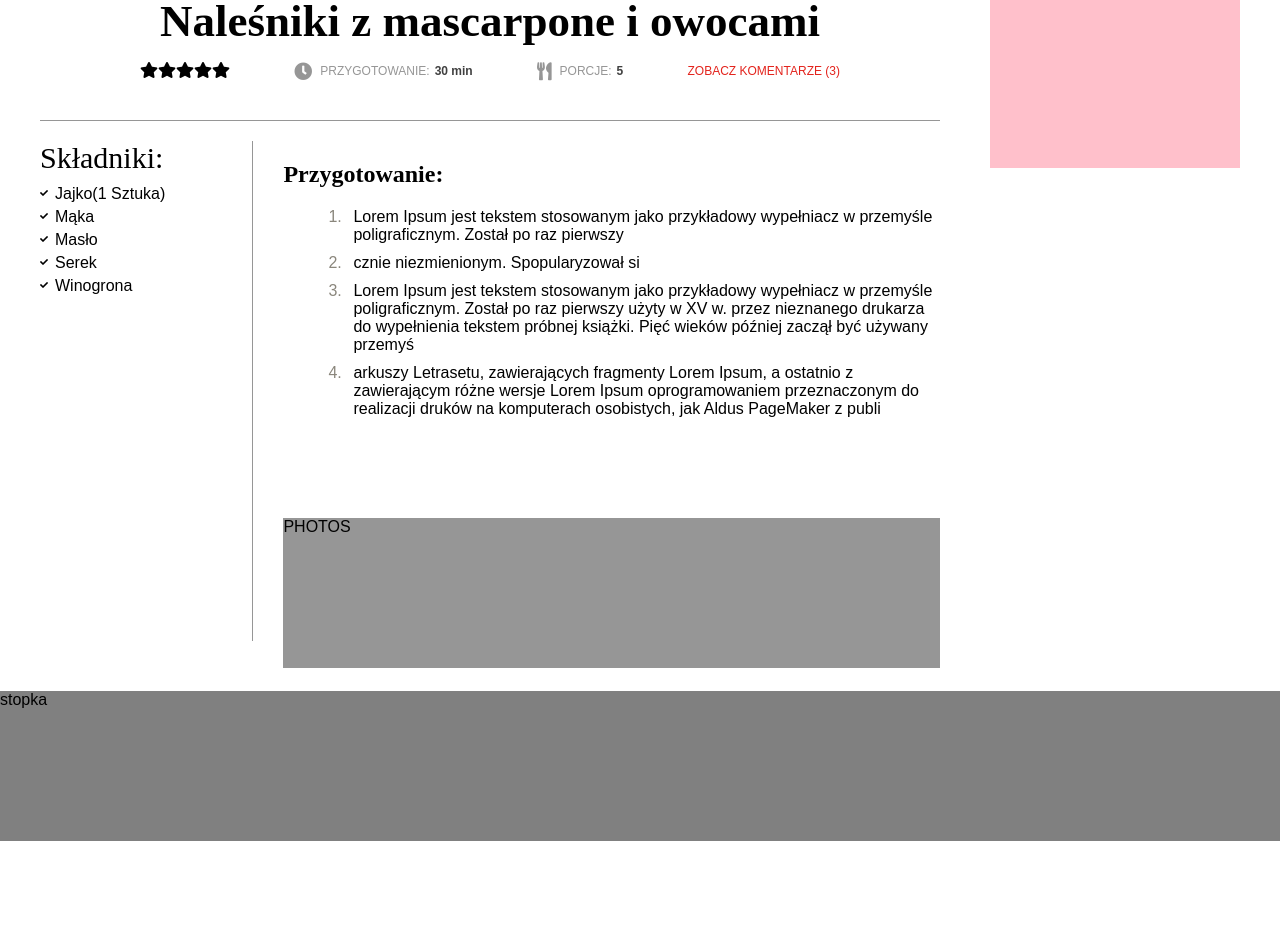
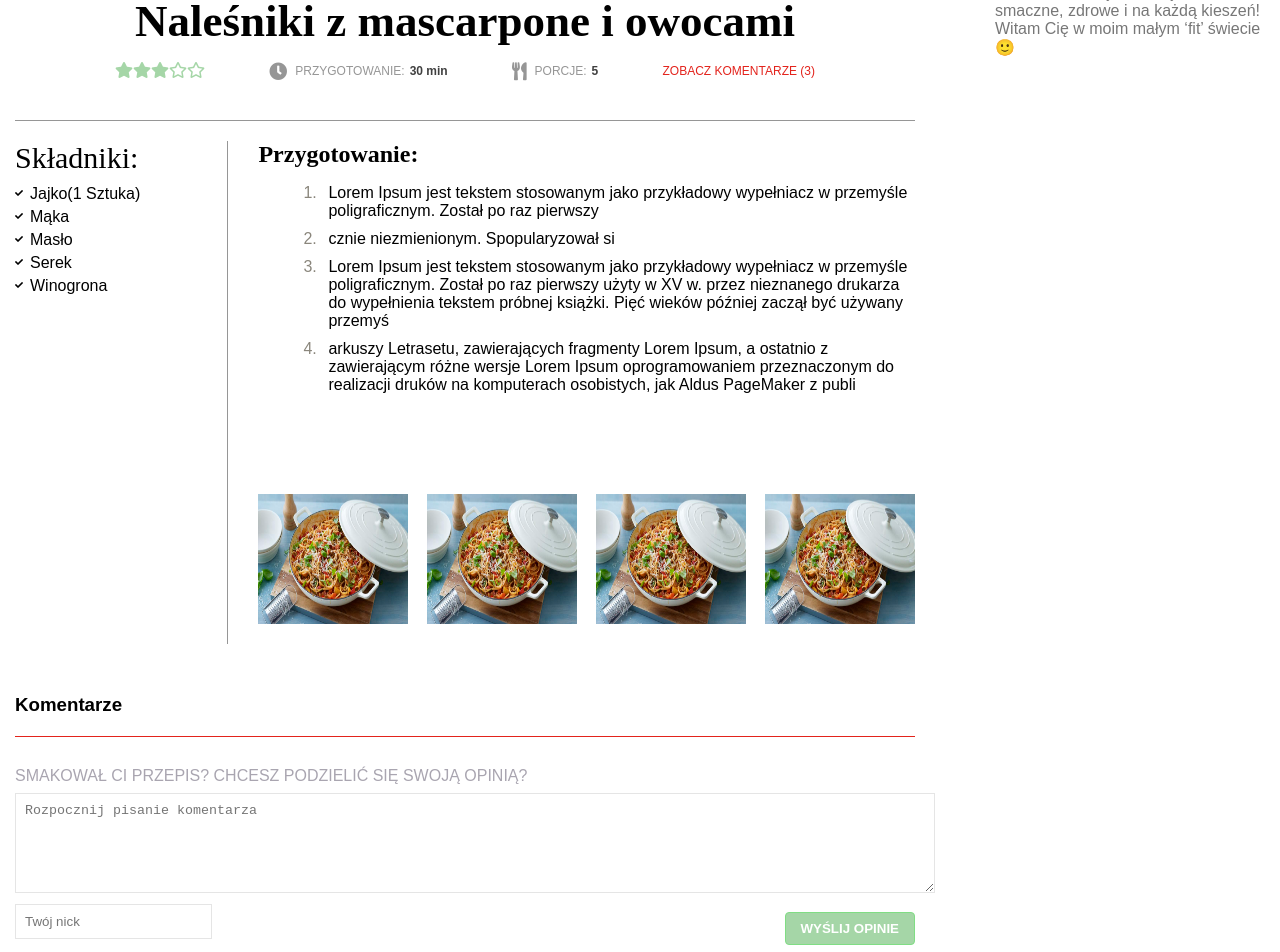
Before and after one commit to WuMat/nutritionist-Front, a React (Create React App) app: page /viewRecipe in a window 1280 px wide. Shown: the part 720-1672 px from the top of the page. Before the commit the page ends 1571 px from the top, so only its background shows below. Built offline with nearby package versions, Linux system fonts and the light colour scheme.

Commit message:
add Rating

```diff
--- a/src/components/CardHome/CardHome.tsx
+++ b/src/components/CardHome/CardHome.tsx
@@ -1,4 +1,5 @@
 import React from "react";
+import Rating from "../Rating/Rating";
 import "./cardHome.scss";
 
 interface CardHomeProps {
@@ -17,7 +18,9 @@ const CardHome = ({ kat, title }: CardHomeProps) => {
           <div className="CardHome__kategoria">
             KATEGORIA: <span>{kat.toUpperCase()}</span>
           </div>
-          <div className="CardHome__rating">rating</div>
+          <div className="CardHome__rating">
+            <Rating val={2} quantity={5} />
+          </div>
         </div>
         <div className="CardHome__title">{title.toUpperCase()}</div>
         <div className="CardHome__description">
--- /dev/null
+++ b/src/components/Rating/Rating.tsx
@@ -0,0 +1,73 @@
+import React, { useState } from "react";
+
+import "./rating.scss";
+
+interface RatingProps {
+  val: number;
+  quantity: number;
+}
+
+interface StateRating {
+  data: boolean[];
+}
+
+const quntityStars = (val: number, quantity: number) => {
+  const allArr = [];
+  const fillStars = Math.round(val);
+
+  for (let i = 0; i < fillStars; i++) {
+    allArr.push(false);
+  }
+
+  const emptyStarts = quantity - fillStars;
+  for (let i = 0; i < emptyStarts; i++) {
+    allArr.push(true);
+  }
+  return allArr;
+};
+
+const Rating = ({ val, quantity }: RatingProps) => {
+  const [stars, setStars] = useState<StateRating>({
+    data: quntityStars(val, quantity)
+  });
+
+  const mouseEnter = (i: number) => {
+    setStars({ data: quntityStars(i + 1, quantity) });
+  };
+
+  const mouseLeave = () => {
+    setStars({ data: quntityStars(val, quantity) });
+  };
+
+  const handleClick = (i: number) => {
+    console.log(i + 1);
+  };
+
+  return (
+    <>
+      <div className="rating">
+        {stars.data.map((val, i) =>
+          val ? (
+            <i
+              key={i}
+              className="far fa-star"
+              onMouseEnter={() => mouseEnter(i)}
+              onMouseLeave={mouseLeave}
+              onClick={() => handleClick(i)}
+            />
+          ) : (
+            <i
+              key={i}
+              className="fas fa-star"
+              onMouseEnter={() => mouseEnter(i)}
+              onMouseLeave={mouseLeave}
+              onClick={() => handleClick(i)}
+            />
+          )
+        )}
+      </div>
+    </>
+  );
+};
+
+export default Rating;
--- /dev/null
+++ b/src/components/Rating/rating.scss
@@ -0,0 +1,5 @@
+.rating {
+  i {
+    color: #a5d6a7;
+  }
+}
--- a/src/index.scss
+++ b/src/index.scss
@@ -11,6 +11,12 @@ code {
     monospace;
 }
 
-p {
+p,
+h1,
+h2,
+h3,
+h4,
+h5,
+h6 {
   margin: 0;
 }
--- a/src/layout/layout.scss
+++ b/src/layout/layout.scss
@@ -11,7 +11,7 @@
   opacity: 0.5;
 }
 .layout__body {
-  width: 1200px;
+  width: 1250px;
   margin: 50px auto;
   display: flex;
   justify-content: space-between;
@@ -20,7 +20,7 @@
   width: 900px;
 }
 .layout__info {
-  width: 250px;
+  width: 270px;
 }
 .bottom {
   height: 150px;
@@ -31,7 +31,8 @@
   text-align: center;
 }
 .info__fot {
-  background-color: pink;
+  font-family: "Muli", sans-serif;
+  color: #777;
   width: 100%;
   height: 400px;
   margin: 20px 0;
--- a/src/layout/layout.tsx
+++ b/src/layout/layout.tsx
@@ -23,7 +23,16 @@ const Layout = ({ children }: LayoutProps) => {
         <div className="layout__content">{children}</div>
         <div className="layout__info">
           <div className="info__title">O mnie</div>
-          <div className="info__fot" />
+          <div className="info__fot">
+            Cześć! Nazywam się Patrycja i z zawodu jestem dietetykiem
+            klinicznym. Na co dzień pomagam ludziom w walce o lepszą sylwetkę,
+            samopoczucie i przede wszystkim zdrowie! Nie chodzę na skróty – nie
+            znajdziesz u mnie diet cud, głodówek i innych wynalazków. Tylko
+            racjonalna i zbilansowana dieta daje trwałe efekty. A prywatnie
+            jestem miłośniczką zwierząt, dobrej kawy i książek. Poza tym
+            udowadniam każdemu, że fit jedzenie jest smaczne, zdrowe i na każdą
+            kieszeń! Witam Cię w moim małym ‘fit’ świecie 🙂
+          </div>
         </div>
       </div>
       <div className="bottom">stopka</div>
--- a/src/pages/ViewOneRecipe/ViewOneRecipe.tsx
+++ b/src/pages/ViewOneRecipe/ViewOneRecipe.tsx
@@ -1,5 +1,6 @@
 import React from "react";
 import "./viewOneRecipe.scss";
+import Rating from "../../components/Rating/Rating";
 
 import Ingredient from "../../components/Ingredient/Ingredient";
 
@@ -15,11 +16,7 @@ const ViewOneRecipe = () => {
         <p className="topWrapper__title">Naleśniki z mascarpone i owocami</p>
         <div className="topWrapper__Details">
           <div className="rating">
-            <i className="fas fa-star" />
-            <i className="fas fa-star" />
-            <i className="fas fa-star" />
-            <i className="fas fa-star" />
-            <i className="fas fa-star" />
+            <Rating val={3} quantity={5} />
           </div>
           <div className="details__time">
             <i className="fas fa-clock" /> PRZYGOTOWANIE: <span> 30 min</span>
@@ -30,7 +27,7 @@ const ViewOneRecipe = () => {
           <div className="details__comments">ZOBACZ KOMENTARZE (3)</div>
         </div>
       </div>
-
+      <div>
         <div className="bottomWrapper">
           <div className="bottomWrapper__ingredients">
             <p className="ingredients__Title">Składniki:</p>
@@ -44,24 +41,49 @@ const ViewOneRecipe = () => {
             <h2>Przygotowanie:</h2>
             <ul>
               <li>
-              Lorem Ipsum jest tekstem stosowanym jako przykładowy wypełniacz w
-              przemyśle poligraficznym. Został po raz pierwszy
+                Lorem Ipsum jest tekstem stosowanym jako przykładowy wypełniacz
+                w przemyśle poligraficznym. Został po raz pierwszy
               </li>
               <li>cznie niezmienionym. Spopularyzował si</li>
               <li>
-              Lorem Ipsum jest tekstem stosowanym jako przykładowy wypełniacz w
-              przemyśle poligraficznym. Został po raz pierwszy użyty w XV w.
-              przez nieznanego drukarza do wypełnienia tekstem próbnej książki.
-              Pięć wieków później zaczął być używany przemyś
+                Lorem Ipsum jest tekstem stosowanym jako przykładowy wypełniacz
+                w przemyśle poligraficznym. Został po raz pierwszy użyty w XV w.
+                przez nieznanego drukarza do wypełnienia tekstem próbnej
+                książki. Pięć wieków później zaczął być używany przemyś
               </li>
               <li>
-              arkuszy Letrasetu, zawierających fragmenty Lorem Ipsum, a ostatnio
-              z zawierającym różne wersje Lorem Ipsum oprogramowaniem
-              przeznaczonym do realizacji druków na komputerach osobistych, jak
-              Aldus PageMaker z publi
+                arkuszy Letrasetu, zawierających fragmenty Lorem Ipsum, a
+                ostatnio z zawierającym różne wersje Lorem Ipsum oprogramowaniem
+                przeznaczonym do realizacji druków na komputerach osobistych,
+                jak Aldus PageMaker z publi
               </li>
             </ul>
-          <div className="bottomWrapper__photos">PHOTOS</div>
+            <div className="bottomWrapper__photosWrapper">
+              <div className="photosWrapper__photo">
+                <img src={require("../../img/card.jpg")} />
+              </div>
+              <div className="photosWrapper__photo">
+                <img src={require("../../img/card.jpg")} />
+              </div>
+              <div className="photosWrapper__photo">
+                <img src={require("../../img/card.jpg")} />
+              </div>
+              <div className="photosWrapper__photo">
+                <img src={require("../../img/card.jpg")} />
+              </div>
+            </div>
+          </div>
+        </div>
+        <div className="comments">
+          <h3 className="comments__name">Komentarze</h3>
+          <p>SMAKOWAŁ CI PRZEPIS? CHCESZ PODZIELIĆ SIĘ SWOJĄ OPINIĄ?</p>
+          <form>
+            <textarea placeholder="Rozpocznij pisanie komentarza" />
+            <div className="comments__bottom">
+              <input type="text" placeholder="Twój nick" />
+              <button type="submit">Wyślij opinie</button>
+            </div>
+          </form>
         </div>
       </div>
     </>
--- a/src/pages/ViewOneRecipe/viewOneRecipe.scss
+++ b/src/pages/ViewOneRecipe/viewOneRecipe.scss
@@ -48,7 +48,6 @@
   margin-top: 40px;
   padding-top: 20px;
   border-top: 1px solid #969696;
-  height: 500px;
   display: flex;
 }
 
@@ -88,10 +87,77 @@
   }
 }
 
-.bottomWrapper__photos {
+.bottomWrapper__photosWrapper {
   // 200x150
+  display: flex;
+  justify-content: space-between;
   margin-top: 100px;
   height: 150px;
-  background: #969696;
   width: 100%;
 }
+
+.photosWrapper__photo {
+  width: 150px;
+  height: 130px;
+  background: #969696;
+  overflow: hidden;
+  img {
+    height: 100%;
+    width: 100%;
+  }
+}
+
+.comments__name {
+  margin-top: 50px;
+  padding-bottom: 20px;
+  border-bottom: 1px solid #e3231b;
+}
+.comments {
+  p {
+    margin-top: 30px;
+    font-weight: 400;
+    color: #a9a5b0;
+    font-family: "Montserrat", Arial, Helvetica, sans-serif;
+  }
+  textarea {
+    margin-top: 8px;
+    width: 100%;
+    min-height: 80px;
+    border: 1px solid #e5e5e5;
+    padding: 9px;
+    font-family: monospace;
+    outline: none;
+    &:focus {
+      border: 1px solid #80dd84;
+    }
+  }
+}
+.comments__bottom {
+  display: flex;
+  justify-content: space-between;
+  align-items: center;
+
+  input {
+    padding: 9px;
+    border: 1px solid #e5e5e5;
+    outline: none;
+    &:focus {
+      border: 1px solid #80dd84;
+    }
+  }
+  button {
+    margin-top: 15px;
+    text-transform: uppercase;
+    padding: 8px 15px;
+    color: white;
+    font-weight: 600;
+    border-radius: 4px;
+    background-color: #a5d6a7;
+    border: 1px solid #80dd84;
+    cursor: pointer;
+
+    &:hover {
+      background-color: #80dd84;
+    }
+  }
+}
```
Lines whose indentation alone changed are shown as unchanged.
